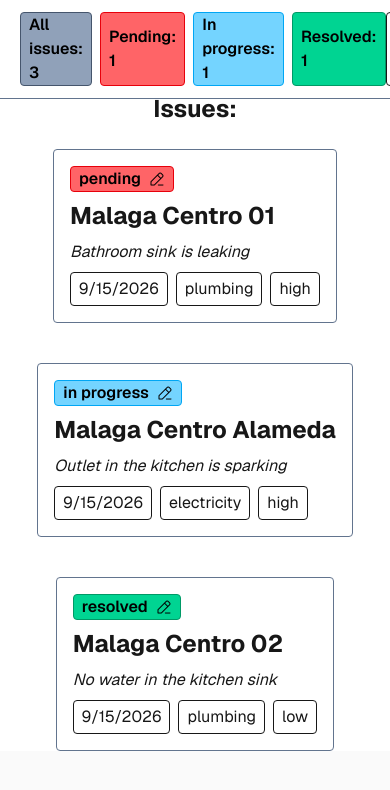
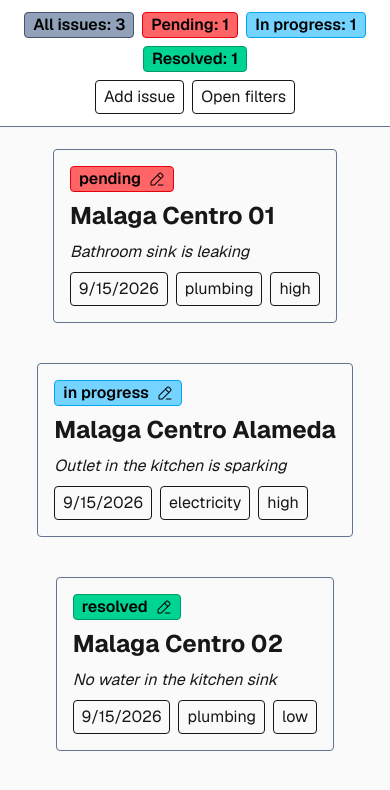
Before and after one commit to HubertKr4jnik/issues-dashboard, a Next.js app: page / in a window 390 px wide. Shown: the top 790 px of the page. Built offline with nearby package versions, Linux system fonts and the light colour scheme.

Commit message:
ui and responsive design tweaks

```diff
--- a/app/page.tsx
+++ b/app/page.tsx
@@ -110,18 +110,18 @@ export default function Home() {
 
   return (
     <div className="flex flex-col flex-1 items-center justify-center bg-zinc-50 font-sans dark:bg-black">
-      <div className="fixed flex justify-between py-3 px-5 w-full top-0 border-b border-slate-500 bg-white dark:bg-black">
-        <div className="flex gap-2">
-          <p className="flex place-items-center gap-2 px-2 w-fit text-black font-semibold border rounded bg-slate-400 border-slate-600">
+      <div className="fixed flex flex-wrap justify-center md:justify-between place-items-center gap-2 py-3 px-5 w-full top-0 border-b border-slate-500 bg-white dark:bg-black">
+        <div className="flex justify-center flex-wrap gap-2">
+          <p className="flex place-items-center text-nowrap gap-2 px-2 w-fit text-black font-semibold border rounded bg-slate-400 border-slate-600">
             All issues: {issues.length}
           </p>
-          <p className="flex place-items-center gap-2 px-2 w-fit text-black font-semibold border rounded bg-red-400 border-red-600">
+          <p className="flex place-items-center text-nowrap gap-2 px-2 w-fit text-black font-semibold border rounded bg-red-400 border-red-600">
             Pending: {pendingIssuesAmount}
           </p>
-          <p className="flex place-items-center gap-2 px-2 w-fit text-black font-semibold border rounded bg-sky-300 border-sky-500">
+          <p className="flex place-items-center text-nowrap gap-2 px-2 w-fit text-black font-semibold border rounded bg-sky-300 border-sky-500">
             In progress: {inProgressIssuesAmount}
           </p>
-          <p className="flex place-items-center gap-2 px-2 w-fit text-black font-semibold border rounded bg-emerald-400 border-emerald-600">
+          <p className="flex place-items-center text-nowrap gap-2 px-2 w-fit text-black font-semibold border rounded bg-emerald-400 border-emerald-600">
             Resolved: {ResolvedIssuesAmount}
           </p>
         </div>
@@ -146,7 +146,7 @@ export default function Home() {
           />
         </div>
       </div>
-      <main className="flex flex-col place-items-center gap-6 bg-white dark:bg-black">
+      <main className="flex flex-col place-items-center gap-6 dark:bg-black">
         {isOverlayVisible && (
           <div className="absolute top-0 left-0 w-full h-screen z-1 bg-[rgba(0,0,0,.5)]"></div>
         )}
```
